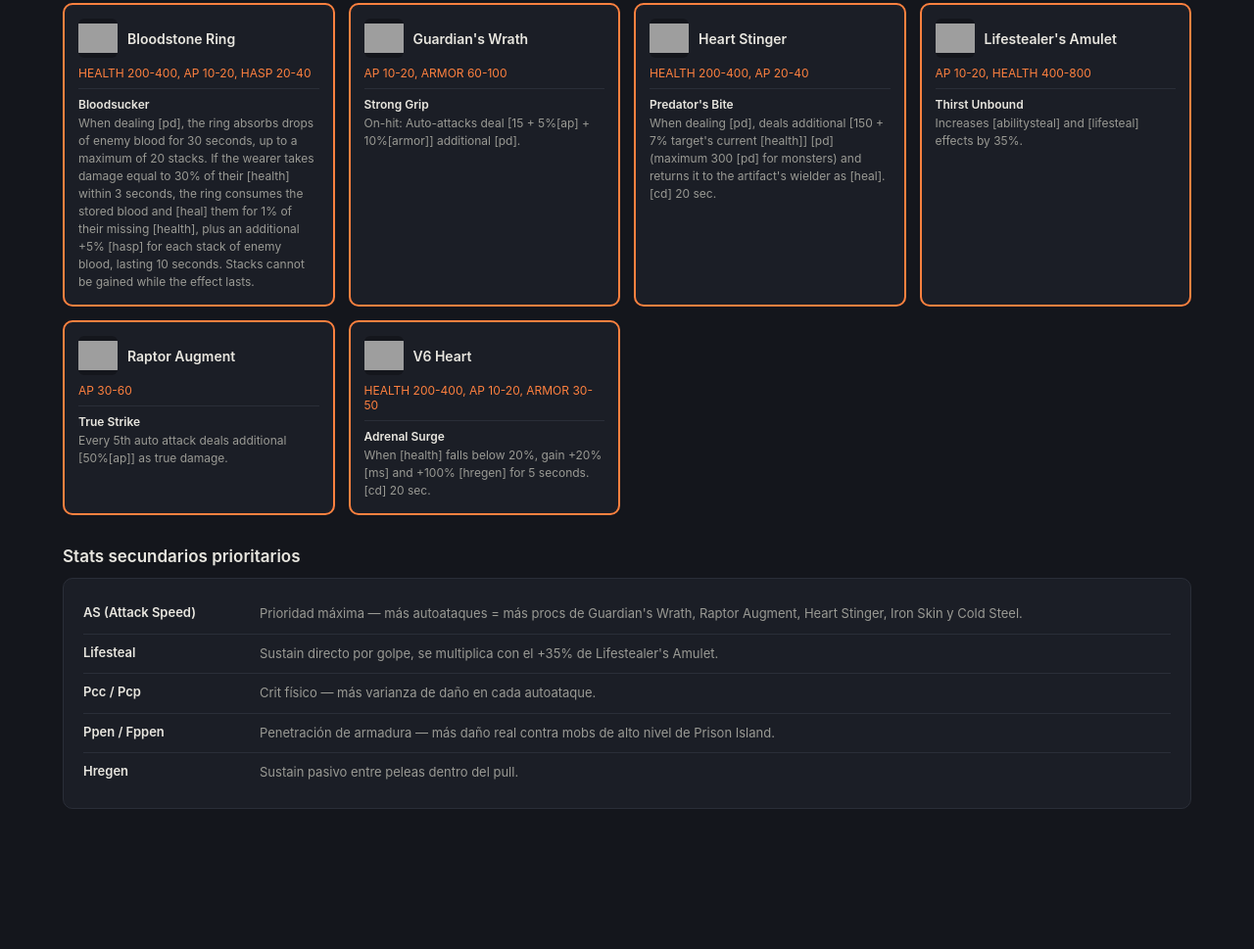
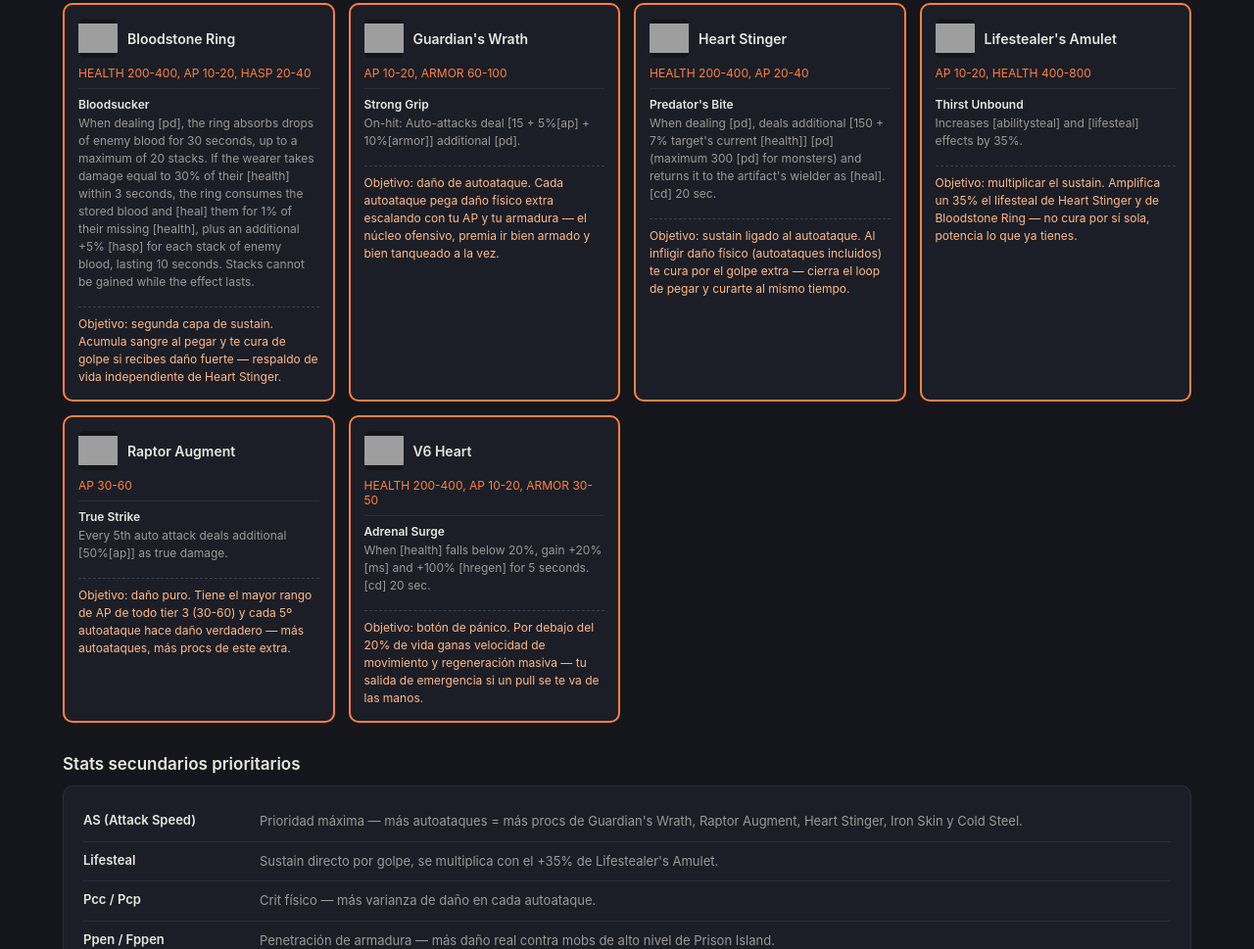
Before and after one commit to doingtheindie/corepunk-artifacts, a plain HTML site: page legionario.html in a window 1280 px wide. Shown: the part 1231-2200 px from the top of the page at 98% size. Before the commit the page ends 2097 px from the top, so only its background shows below. Drawn offline with Linux system fonts and the light colour scheme; grey boxes are pictures that could not be loaded.

Commit message:
Add Spanish rationale for each artifact pick in both builds
Co-Authored-By: Claude Sonnet 5 <noreply@anthropic.com>

```diff
--- a/legionario.html
+++ b/legionario.html
@@ -253,6 +253,7 @@
           <div class="passive-title">Bloodsucker</div>
           <div class="passive-desc">When dealing [pd], the ring absorbs drops of enemy blood for 30 seconds, up to a maximum of 20 stacks. If the wearer takes damage equal to 30% of their [health] within 3 seconds, the ring consumes the stored blood and [heal] them for 1% of their missing [health], plus an additional +5% [hasp] for each stack of enemy blood, lasting 10 seconds. Stacks cannot be gained while the effect lasts.</div>
         </div>
+                <div class="why-box">Objetivo: segunda capa de sustain. Acumula sangre al pegar y te cura de golpe si recibes daño fuerte — respaldo de vida independiente de Heart Stinger.</div>
               </div>
                                                                                               <div class="card build">
         <div class="head">
@@ -264,6 +265,7 @@
           <div class="passive-title">Strong Grip</div>
           <div class="passive-desc">On-hit: Auto-attacks deal [15 + 5%[ap] + 10%[armor]] additional [pd].</div>
         </div>
+                <div class="why-box">Objetivo: daño de autoataque. Cada autoataque pega daño físico extra escalando con tu AP y tu armadura — el núcleo ofensivo, premia ir bien armado y bien tanqueado a la vez.</div>
               </div>
                       <div class="card build">
         <div class="head">
@@ -275,6 +277,7 @@
           <div class="passive-title">Predator&#039;s Bite</div>
           <div class="passive-desc">When dealing [pd], deals additional [150 + 7% target&#039;s current [health]] [pd] (maximum 300 [pd] for monsters) and returns it to the artifact&#039;s wielder as [heal].  [cd] 20 sec.</div>
         </div>
+                <div class="why-box">Objetivo: sustain ligado al autoataque. Al infligir daño físico (autoataques incluidos) te cura por el golpe extra — cierra el loop de pegar y curarte al mismo tiempo.</div>
               </div>
                                   <div class="card build">
         <div class="head">
@@ -286,6 +289,7 @@
           <div class="passive-title">Thirst Unbound</div>
           <div class="passive-desc">Increases [abilitysteal] and [lifesteal] effects by 35%.</div>
         </div>
+                <div class="why-box">Objetivo: multiplicar el sustain. Amplifica un 35% el lifesteal de Heart Stinger y de Bloodstone Ring — no cura por sí sola, potencia lo que ya tienes.</div>
               </div>
                                                                                                                                   <div class="card build">
         <div class="head">
@@ -297,6 +301,7 @@
           <div class="passive-title">True Strike</div>
           <div class="passive-desc">Every 5th auto attack deals additional [50%[ap]] as true damage.</div>
         </div>
+                <div class="why-box">Objetivo: daño puro. Tiene el mayor rango de AP de todo tier 3 (30-60) y cada 5º autoataque hace daño verdadero — más autoataques, más procs de este extra.</div>
               </div>
                                                                                                                                                           <div class="card build">
         <div class="head">
@@ -308,6 +313,7 @@
           <div class="passive-title">Adrenal Surge</div>
           <div class="passive-desc">When [health] falls below 20%, gain +20% [ms] and +100% [hregen] for 5 seconds.  [cd] 20 sec.</div>
         </div>
+                <div class="why-box">Objetivo: botón de pánico. Por debajo del 20% de vida ganas velocidad de movimiento y regeneración masiva — tu salida de emergencia si un pull se te va de las manos.</div>
               </div>
                                           </div>
 
--- a/style.css
+++ b/style.css
@@ -120,6 +120,14 @@ main {
 .card .passive-desc {
   font-size: 12px;
   color: #9a9a94;
+  line-height: 1.5;
+}
+.card .why-box {
+  margin-top: 8px;
+  padding-top: 8px;
+  border-top: 1px dashed #3a3f4a;
+  font-size: 12px;
+  color: #ffb98a;
   line-height: 1.5;
 }
 h1 { font-size: 22px; font-weight: 600; margin: 0 0 4px; }
```
Also changed, not shown: build.html (+6 -0 lines). Lines whose indentation alone changed are shown as unchanged.
